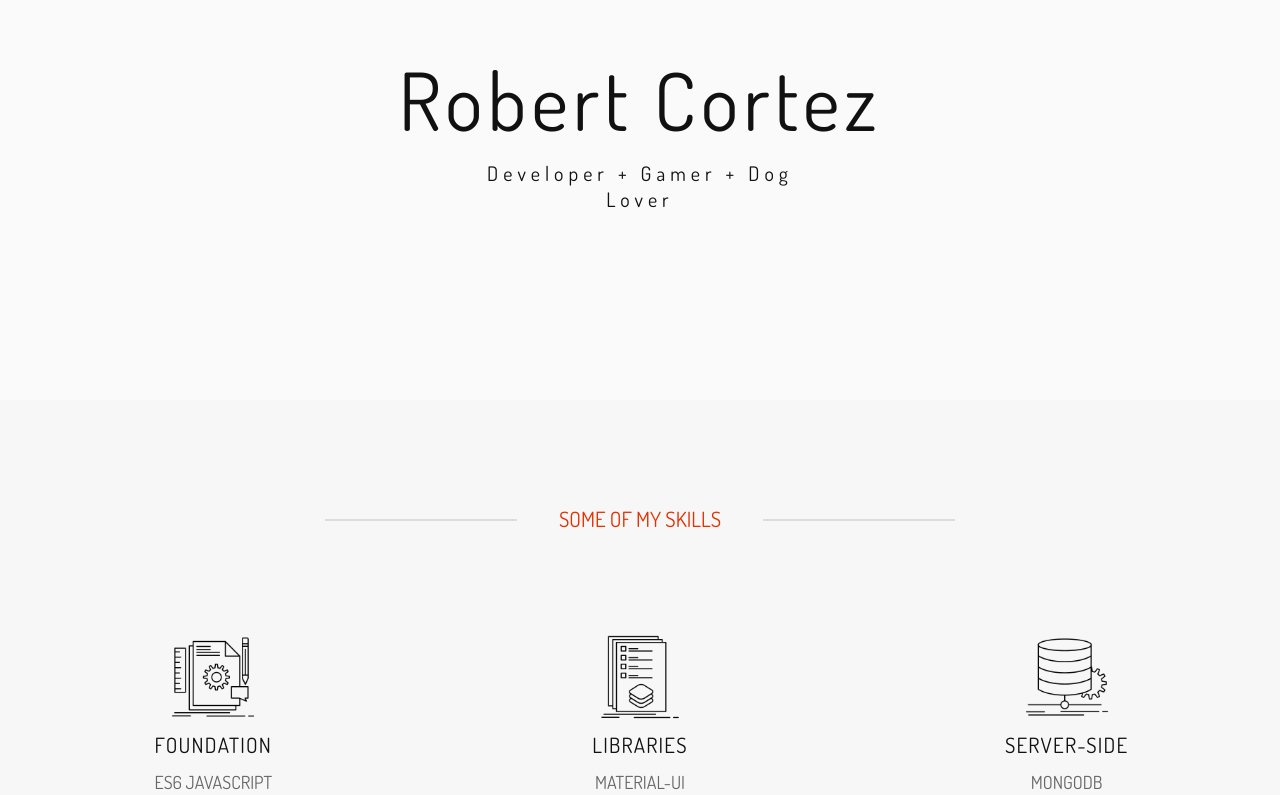
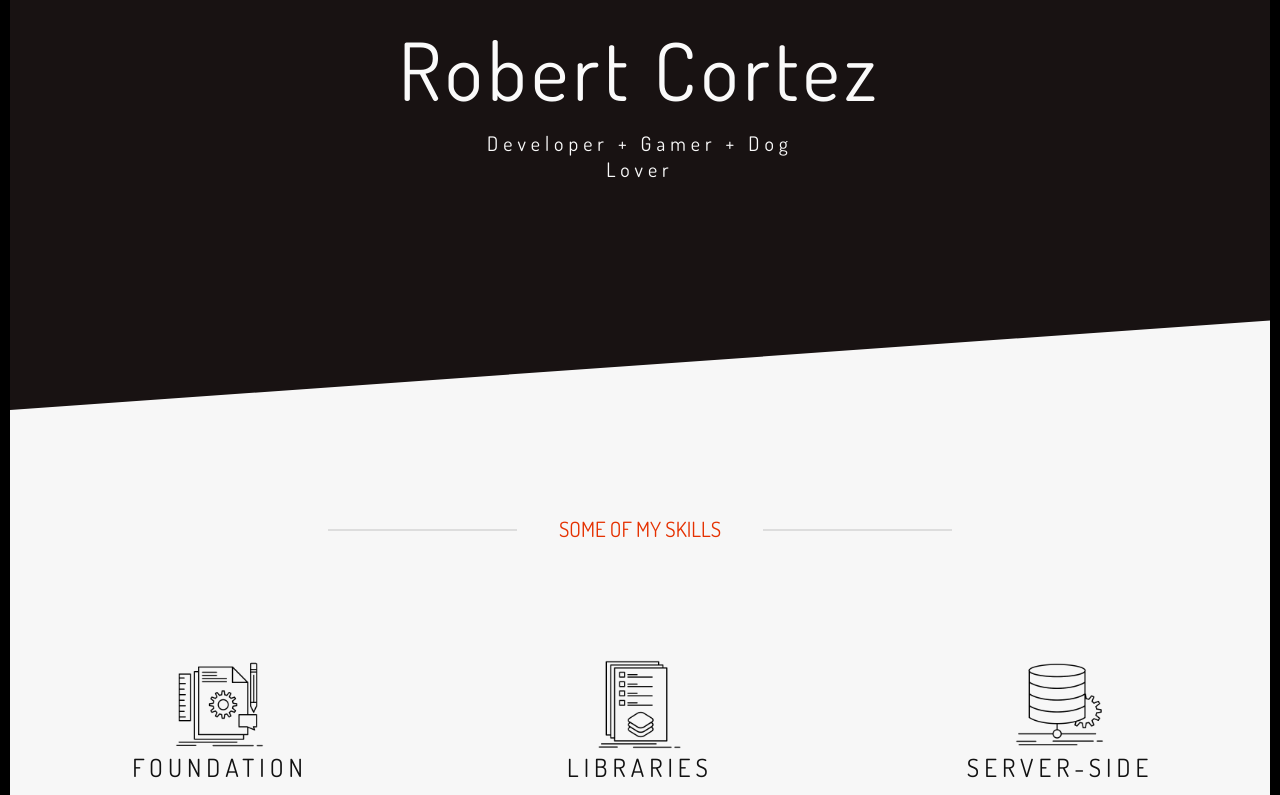
Before and after one commit to rcortez1775/NewPortfolio2019, a React (Create React App) app: page / in a window 1280 px wide. Shown: the part 240-1035 px from the top of the page. Built offline with nearby package versions, Linux system fonts and the light colour scheme.

Commit message:
updated hero image

```diff
--- a/src/components/landingpage/landingpage.css
+++ b/src/components/landingpage/landingpage.css
@@ -1,15 +1,17 @@
+html {
+    border: 10px solid black;
+}
+
 .hero {
-    width: 100vw;
+    width: 100%;
     height: 80vh;
     display: flex;
     justify-content: center;
     align-items: center;
     text-align: center;
-    background-color: #fafafa;
-}
-
-.hero-inner {
-
+    background-color: #181212;
+    -webkit-clip-path: polygon(0 0, 100% 0, 100% 56%, 0 100%);
+    clip-path: polygon(0 0, 100% 0, 100% 86%, 0 100%);
 }
 
 .body {
@@ -25,15 +27,15 @@
 .name {
     font-size: 80px;
     width: 100%;
-    color: #111111;
-    margin-top:2em;
+    color: #FAFAFA;
+    margin-top: 1em;
     margin-bottom: 10px;
     font-family: 'Dosis', sans-serif;
     letter-spacing: 5px;
 }
 
 .intro {
-    color: #111111;
+    color: #FAFAFA;
     font-family: 'Dosis', sans-serif;
     letter-spacing: 5px;
     font-size: 20px;
@@ -91,7 +93,7 @@
 
 .cardBox {
     box-sizing: border-box;
-    margin: 10px;
+    margin: 25px;
     width: 300px;
     height: 300px;
     perspective: 1000px;
@@ -105,13 +107,13 @@
 
 .boxTitle {
     font-family: 'Dosis', sans-serif;
-    font-size: 21px;
-    letter-spacing: 1.2px;
+    font-size: 25px;
+    letter-spacing: 5px;
     color: #111111;
     width: 100%;
     text-align: center;
     backface-visibility: hidden;
-    margin-top: 5px;
+    margin-top: -5px;
 }
 
 .boxList {
@@ -125,6 +127,6 @@
 }
 
 .skillsIcon {
-    width: 90px;
-    margin-left: 35%;
+    width: 95px;
+    margin-left: 34%;
 }
```
